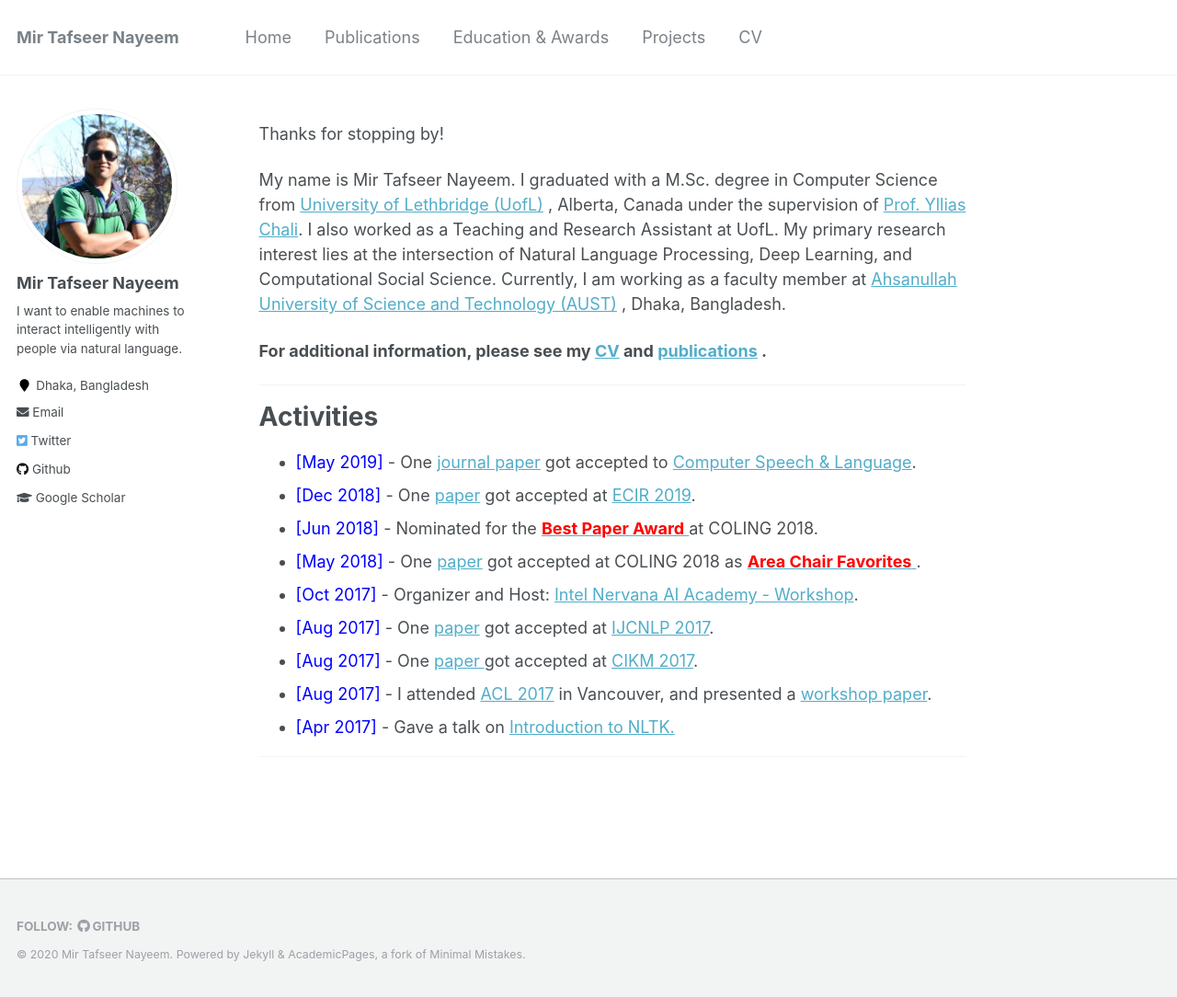
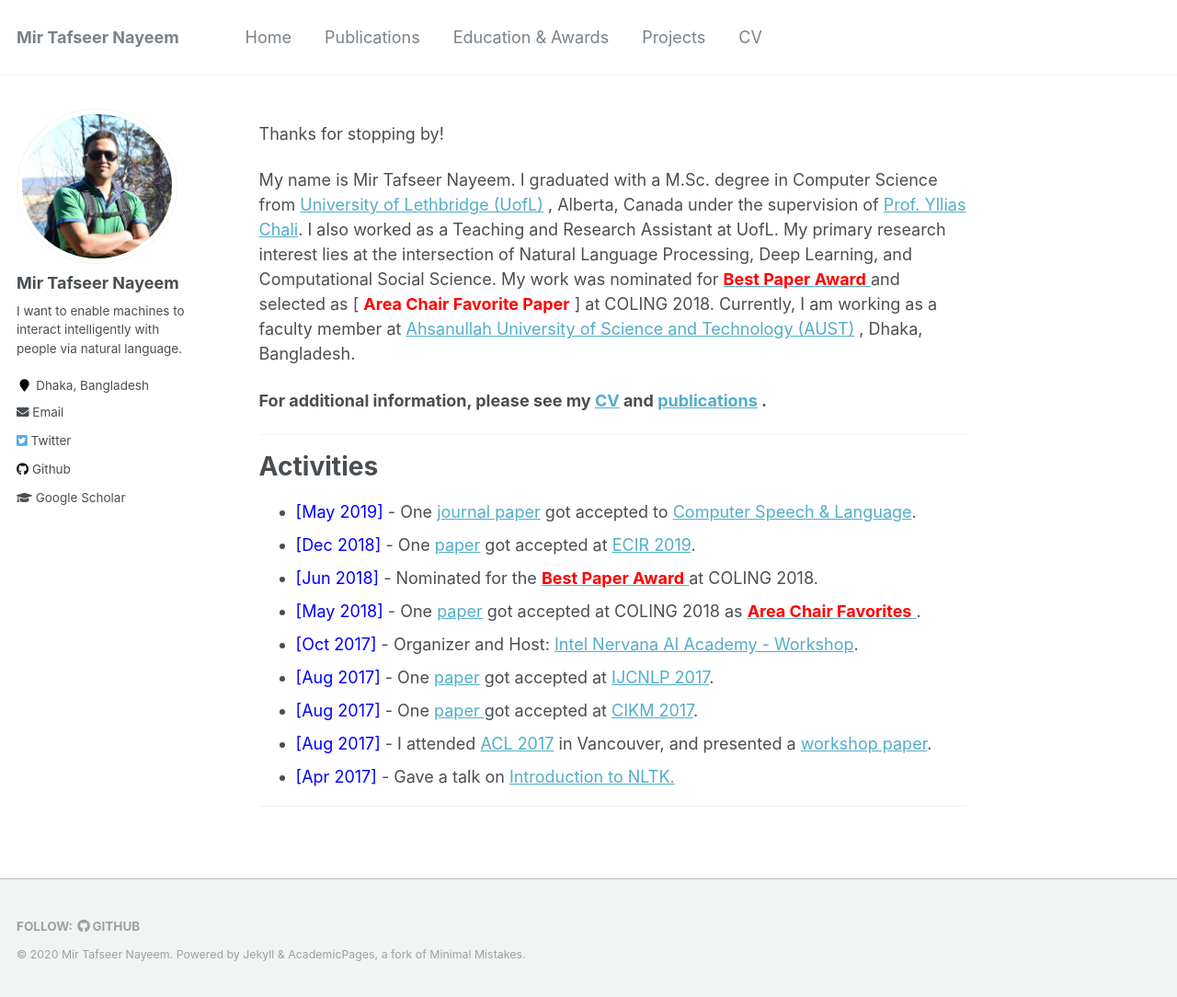
Before and after one commit to sujan-sarker/sujan-sarker.github.io, a Jekyll site: the page built from _pages/about.md, in a window 1280 px wide and 1084 px high. Shown: the whole window at 92% size. Built offline with Jekyll 4.4.1, drawn with Linux system fonts in a browser that asks for light colours.

Commit message:
Update about.md

```diff
--- a/_pages/about.md
+++ b/_pages/about.md
@@ -9,7 +9,7 @@ redirect_from:
 ---
 Thanks for stopping by!
 
-My name is Mir Tafseer Nayeem. I graduated with a M.Sc. degree in Computer Science from [University of Lethbridge (UofL)](https://www.uleth.ca/) , Alberta, Canada under the supervision of [Prof. Yllias Chali](http://www.cs.uleth.ca/~chali/). I also worked as a Teaching and Research Assistant at UofL.  My primary research interest lies at the intersection of Natural Language Processing, Deep Learning, and Computational Social Science. Currently, I am working as a faculty member at [Ahsanullah University of Science and Technology (AUST)](http://aust.edu/cse/index.htm) , Dhaka, Bangladesh.
+My name is Mir Tafseer Nayeem. I graduated with a M.Sc. degree in Computer Science from [University of Lethbridge (UofL)](https://www.uleth.ca/) , Alberta, Canada under the supervision of [Prof. Yllias Chali](http://www.cs.uleth.ca/~chali/). I also worked as a Teaching and Research Assistant at UofL.  My primary research interest lies at the intersection of Natural Language Processing, Deep Learning, and Computational Social Science. My work was nominated for [<span style="color:Red"> **Best Paper Award** </span>](http://coling2018.org/coling-2018-best-papers/) and selected as [<span style="color:Red"> **Area Chair Favorite Paper** </span>] at COLING 2018. Currently, I am working as a faculty member at [Ahsanullah University of Science and Technology (AUST)](http://aust.edu/cse/index.htm) , Dhaka, Bangladesh.
 
 
 **For additional information, please see my [CV](https://tafseer-nayeem.github.io/cv/) and [publications](https://tafseer-nayeem.github.io/publications/) .**
```
